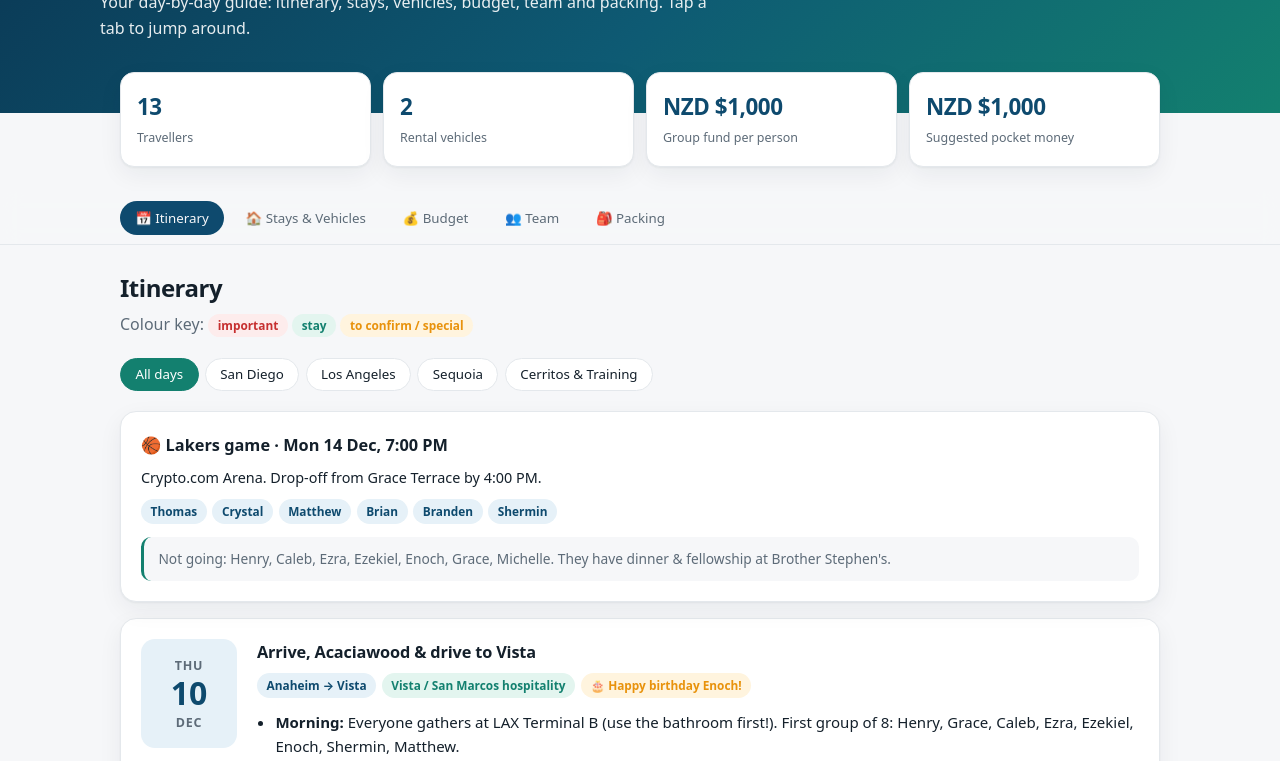
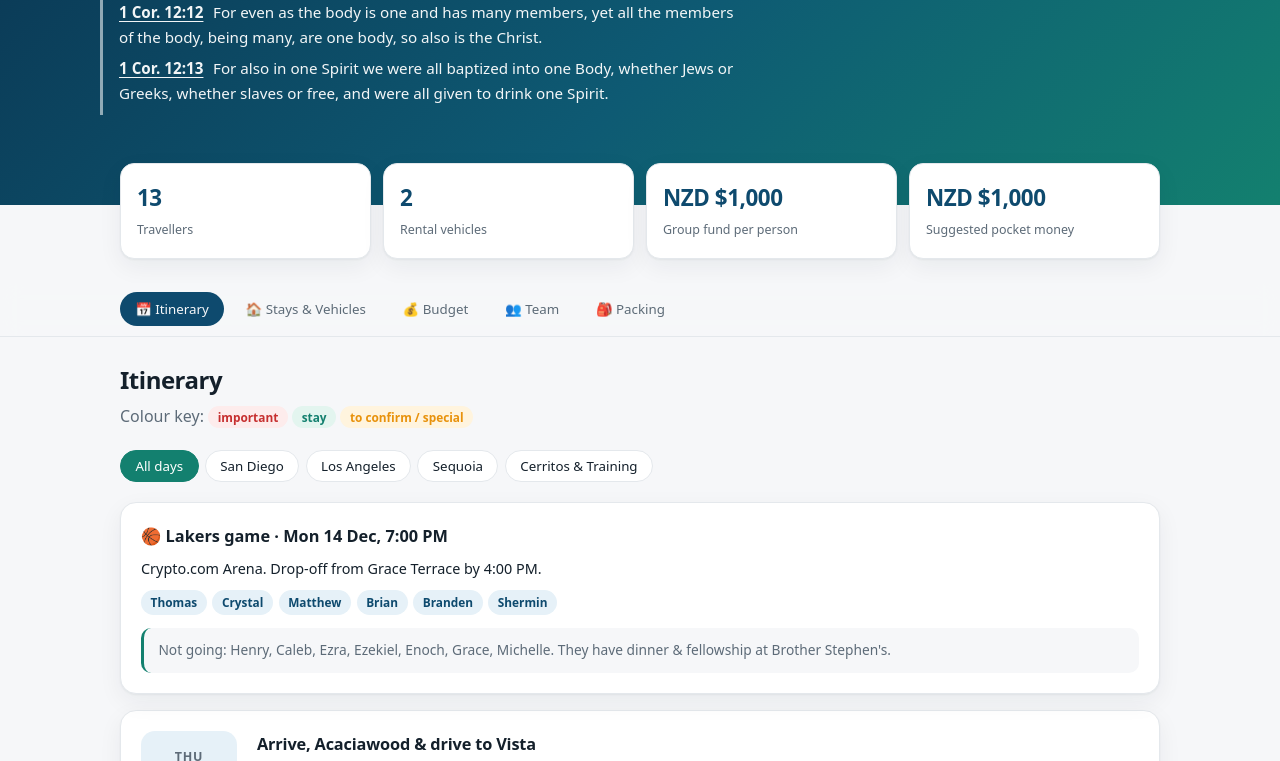
Before and after one commit to matthewmcy1994/2026-US-blending-trip, a plain HTML site: page index.html in a window 1280 px wide. Shown: the part 217-978 px from the top of the page. Drawn offline with Linux system fonts and the light colour scheme.

Commit message:
Add files via upload

```diff
--- a/index.html
+++ b/index.html
@@ -15,6 +15,9 @@ body{font:16px/1.6 system-ui,-apple-system,"Segoe UI",Roboto,sans-serif;backgrou
 .hero small{letter-spacing:.14em;text-transform:uppercase;opacity:.8;font-size:.75rem;font-weight:600}
 .hero h1{font-size:clamp(2rem,5vw,3.2rem);line-height:1.1;letter-spacing:-.03em;margin:.5rem 0 .8rem;font-weight:800}
 .hero p{max-width:620px;opacity:.9}
+.verses{max-width:720px;margin:0 0 1.1rem;padding:.2rem 0 .2rem 1rem;border-left:3px solid rgba(255,255,255,.55);font-size:.95rem;line-height:1.6}
+.verses p{margin:.45rem 0;opacity:.95}
+.verses a{color:#fff;font-weight:700;margin-right:.35rem;text-decoration:underline;text-underline-offset:3px}
 .stats{display:grid;grid-template-columns:repeat(auto-fit,minmax(150px,1fr));gap:.75rem;margin:-2.6rem auto 0;position:relative;max-width:1080px;padding:0 1.25rem}
 .stat{background:var(--card);border-radius:14px;padding:1rem;box-shadow:var(--sh);border:1px solid var(--line)}
 .stat b{display:block;font-size:1.4rem;letter-spacing:-.02em;color:var(--brand)}
@@ -66,7 +69,10 @@ footer{text-align:center;color:var(--mute);font-size:.8rem;padding:2rem 1rem}
 <header class="hero"><div class="wrap">
 <small>Dec 9 – Dec 29, 2026 · Southern California &amp; Sequoia NP</small>
 <h1>California Blending Trip &amp; Semiannual Training</h1>
-<p>Your day-by-day guide: itinerary, stays, vehicles, budget, team and packing. Tap a tab to jump around.</p>
+<div class="verses">
+<p><a href="https://text.recoveryversion.bible/46_1Corinthians_12.htm#FCo12-12" target="_blank" rel="noopener">1 Cor. 12:12</a> For even as the body is one and has many members, yet all the members of the body, being many, are one body, so also is the Christ.</p>
+<p><a href="https://text.recoveryversion.bible/46_1Corinthians_12.htm#FCo12-13" target="_blank" rel="noopener">1 Cor. 12:13</a> For also in one Spirit we were all baptized into one Body, whether Jews or Greeks, whether slaves or free, and were all given to drink one Spirit.</p>
+</div>
 </div></header>
 <div class="stats">
 <div class="stat"><b>13</b><span>Travellers</span></div>
```
